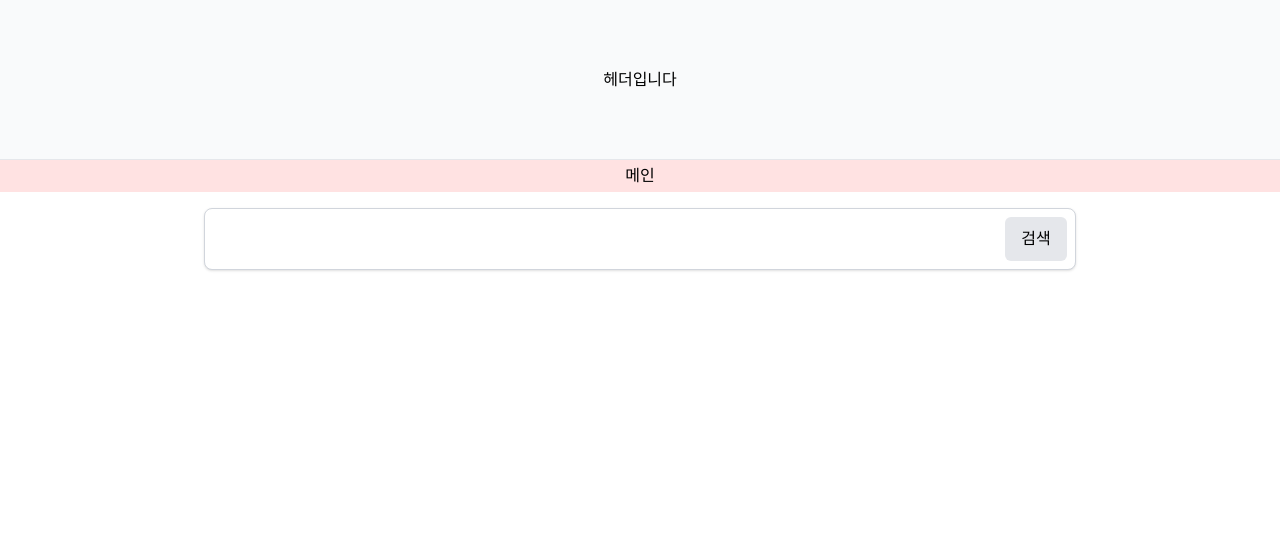
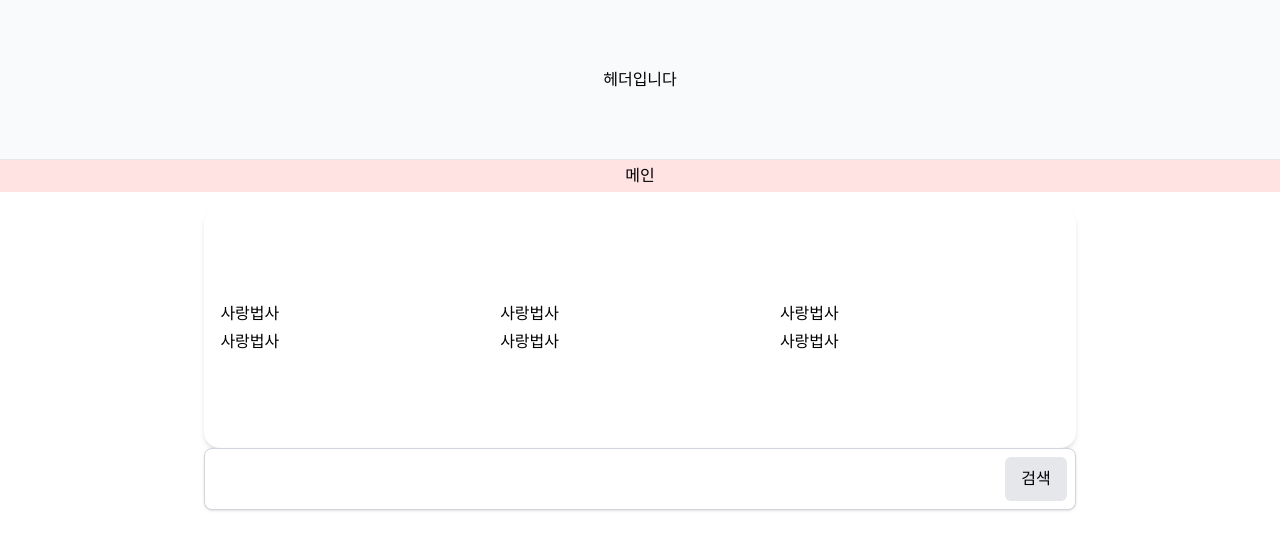
Before and after one commit to lmsbin/melog, a React (Vite) app in the folder frontend/: page / in a window 1280 px wide. Shown: the top 550 px of the page. Built offline with nearby package versions, Linux system fonts and the light colour scheme; a web font is replaced by a local one.

Commit message:
add GridLayout - test ~ing

```diff
--- /dev/null
+++ b/frontend/src/component/Card.tsx
@@ -0,0 +1,24 @@
+import { memo } from 'react';
+import { Grid, GridLayout } from './Grid';
+
+export const Card = memo(function Card() {
+    const data = { name: '사랑법사', level: 250 };
+    const layout = {
+        rows: 3,
+        cols: 3,
+        cells: [
+            { row: 0, col: 0, rowSpan: 1, dataKey: 'name' },
+            { row: 0, col: 1, rowSpan: 1, dataKey: 'name' },
+            { row: 0, col: 2, rowSpan: 1, dataKey: 'name' },
+            { row: 2, col: 0, rowSpan: 1, dataKey: 'name' },
+            { row: 2, col: 1, rowSpan: 1, dataKey: 'name' },
+            { row: 2, col: 2, rowSpan: 1, dataKey: 'name' },
+        ],
+    } as GridLayout;
+
+    return (
+        <div className="flex min-h-60 w-full min-w-sm flex-col justify-center rounded-2xl bg-white p-4 shadow-md transition duration-500 hover:shadow-lg">
+            <Grid data={data} layout={layout} />
+        </div>
+    );
+});
--- /dev/null
+++ b/frontend/src/component/Grid.tsx
@@ -0,0 +1,58 @@
+import { memo } from 'react';
+import { EMPTY_CELL } from '../type';
+
+export interface GridProps {
+    data: Record<string, any>;
+    layout: GridLayout;
+}
+
+export interface GridLayout {
+    rows: number;
+    cols: number;
+    cells: GridCell[];
+}
+
+export interface GridCell {
+    row: number;
+    col: number;
+    rowSpan?: number;
+    colSpan?: number;
+    dataKey?: string;
+    render?: (data: any) => React.ReactNode;
+}
+
+export const Grid = memo(function Grid({ data, layout }: GridProps) {
+    const grid: (GridCell | EMPTY_CELL)[][] = Array(layout.rows)
+        .fill(EMPTY_CELL)
+        .map(() => Array(layout.cols).fill(EMPTY_CELL));
+    layout.cells.forEach((cell) => {
+        const { col, row } = cell;
+        grid[row][col] = cell;
+    });
+
+    return (
+        <table>
+            {grid.map((rowCells, rowIndex) => {
+                return (
+                    <tr>
+                        {rowCells.map((cell, cellIndex) => {
+                            if (cell === EMPTY_CELL) return cell;
+
+                            const { col, row, colSpan, dataKey, render, rowSpan } = cell;
+
+                            const innerContent = render
+                                ? render(data[dataKey ?? ''])
+                                : data[dataKey ?? ''];
+
+                            return (
+                                <td rowSpan={rowSpan} colSpan={colSpan}>
+                                    {innerContent}
+                                </td>
+                            );
+                        })}
+                    </tr>
+                );
+            })}
+        </table>
+    );
+});
--- a/frontend/src/component/index.ts
+++ b/frontend/src/component/index.ts
@@ -2,3 +2,5 @@ export * from './button';
 export * from './input';
 export * from './SearchBar';
 export * from './CharacterCard';
+export * from './Card';
+export * from './Grid';
--- a/frontend/src/page/MainPage.tsx
+++ b/frontend/src/page/MainPage.tsx
@@ -1,11 +1,13 @@
 import { memo } from 'react';
 import { SearchBar } from '../component/SearchBar';
+import { Card } from '../component';
 
 export const MainPage = memo(function MainPage() {
     return (
         <>
             {/* 로고 */}
             {/* 서치바 */}
+            <Card />
             <SearchBar />
             {/* 최근검색 */}
         </>
--- a/frontend/src/type/index.ts
+++ b/frontend/src/type/index.ts
@@ -4,3 +4,4 @@ export * from './enum';
 export * from './constant';
 export * from './extend';
 export * from './class';
+export * from './layout';
--- /dev/null
+++ b/frontend/src/type/layout.ts
@@ -0,0 +1,2 @@
+export type EMPTY_CELL = null;
+export const EMPTY_CELL: EMPTY_CELL = null;
```
Lines whose indentation alone changed are shown as unchanged.
